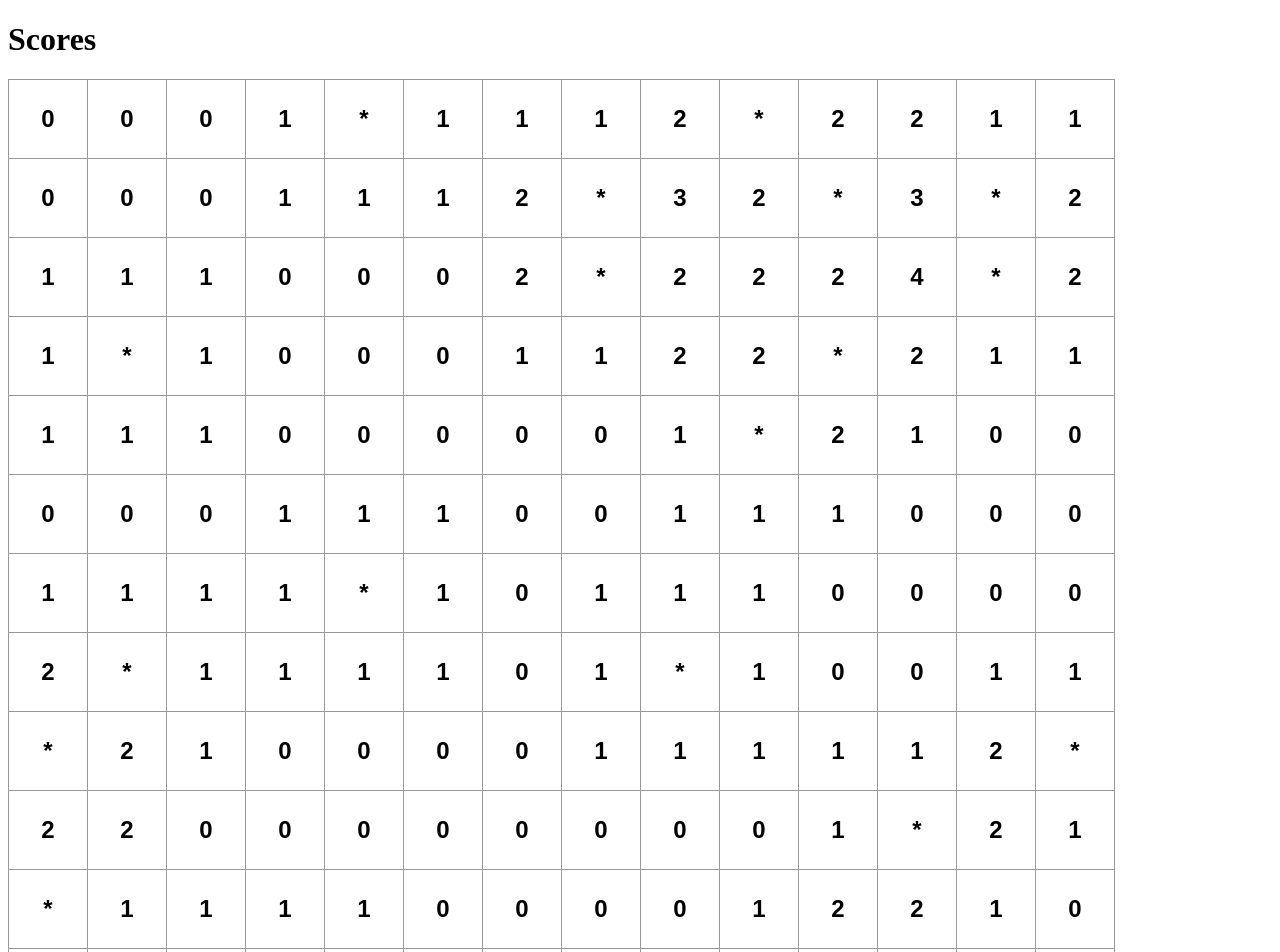
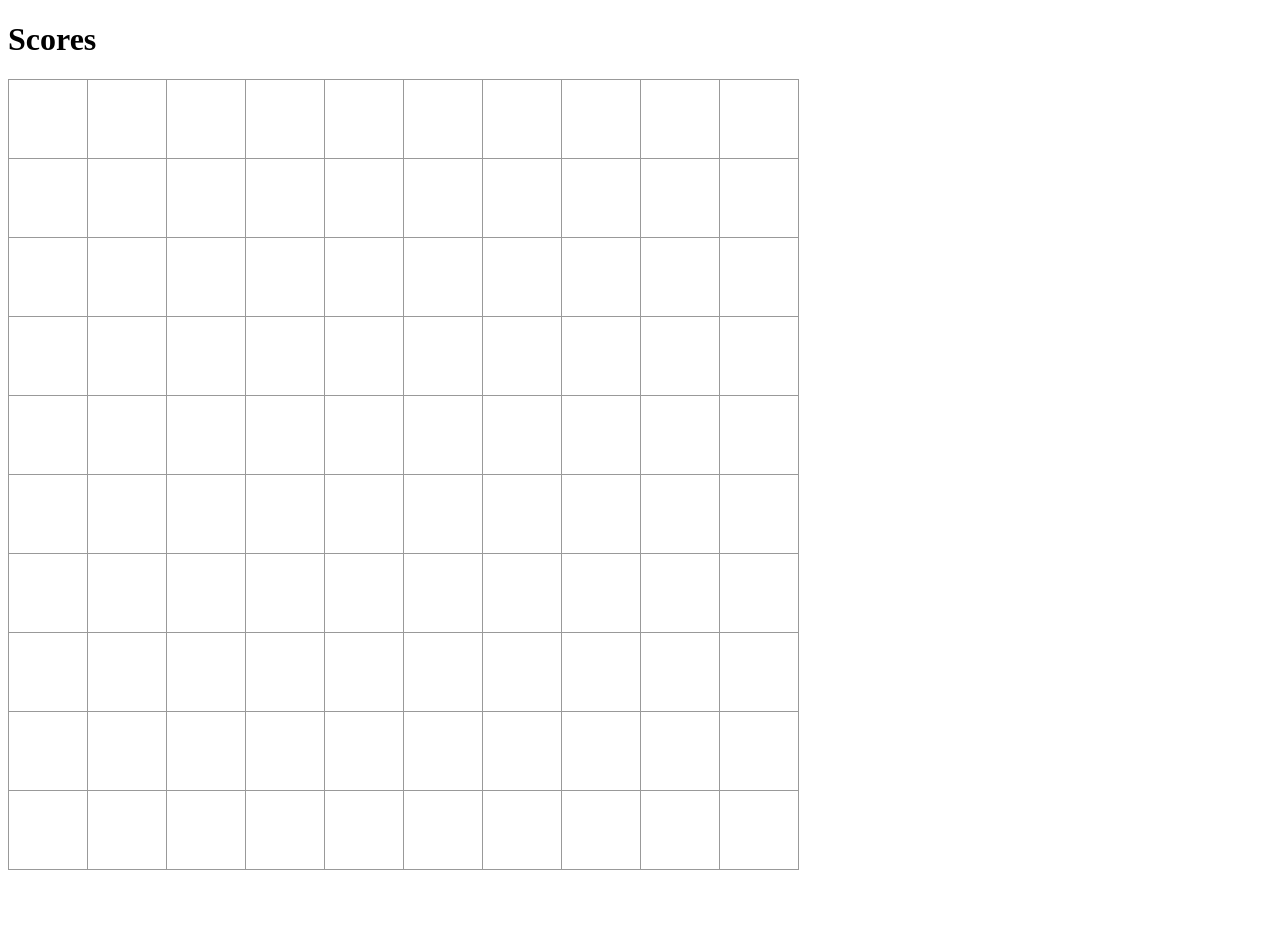
Before and after one commit to renanpallin/campo-minado, a React app: page / in a window 1280 px wide. Shown: the top 952 px of the page. After the commit the page ends 878 px from the top, so only its background shows below. Built offline with nearby package versions, Linux system fonts and the light colour scheme.

Commit message:
Estamos funcionaaaaandoo

```diff
--- a/src/App.js
+++ b/src/App.js
@@ -9,7 +9,7 @@ export default class App extends React.Component {
 	constructor(props){
 		super(props);
 
-		this.MAX_SQUARES = 14**2;
+		this.MAX_SQUARES = 10**2;
 		this.LADO = Math.sqrt(this.MAX_SQUARES);
 		let idIterator = this.getGeneratorId(this.LADO);
 
@@ -24,7 +24,7 @@ export default class App extends React.Component {
 				line.map(e =>
 					({
 						id: idIterator.next().value,
-						isBomb: Math.random() >= 0.85,
+						isBomb: Math.random() >= 0.80,
 						wasClicked: false,
 						displayValue: 0,
 						_equals: function(id){
@@ -214,6 +214,11 @@ export default class App extends React.Component {
 			this.openNeighborsBecouseItsZero(id);
 
 		this.setState({squares});
+
+		setTimeout(() => {
+			if (bomb.isBomb)
+				alert("BOOOOMMMM")
+		},100)
 		// console.log('atualizado');
 	}
 
@@ -236,7 +241,7 @@ export default class App extends React.Component {
 								wasClicked={bomb.wasClicked}
 								isBomb={bomb.isBomb}
 								clickBomb={e => this.handleClick(e)}>
-									{bomb.displayValue}
+									{bomb.wasClicked ? bomb.displayValue : ""}
 						</PossibleBomb>
 		})
 									// {bomb.wasClicked ? bomb.displayValue : ""}
```
